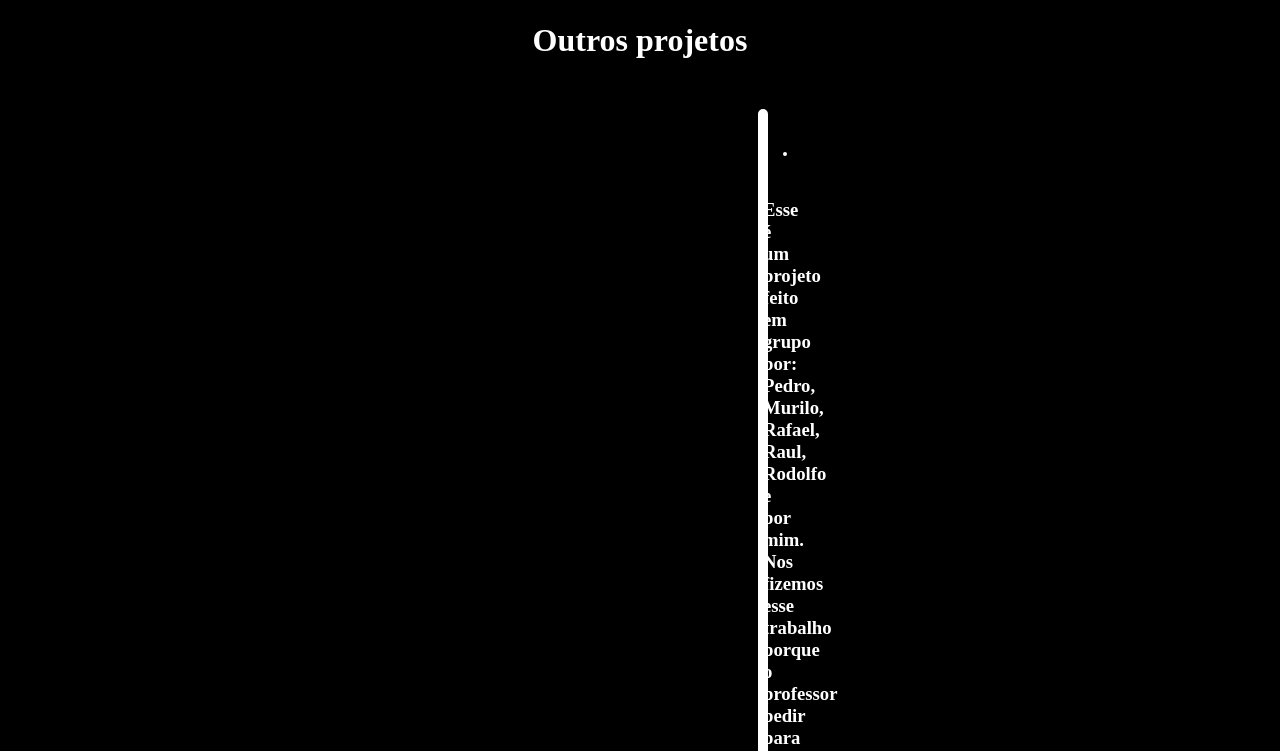
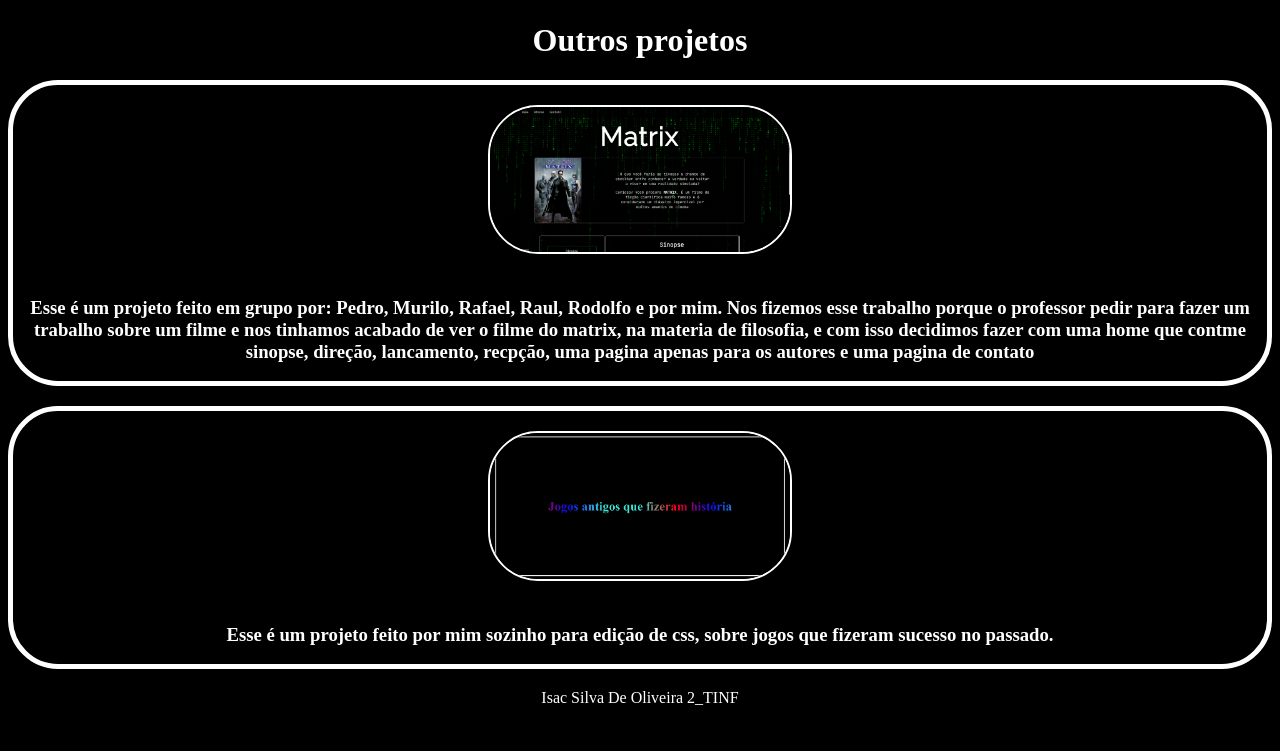
Before and after one commit to Isac471/Trabalho-Gilbas-3, a plain HTML site: page index.html in a window 1280 px wide. Shown: the part 903-1654 px from the top of the page. After the commit the page ends 1618 px from the top, so only its background shows below. Drawn offline with Linux system fonts and the light colour scheme.

Commit message:
Update css.css

```diff
--- a/css.css
+++ b/css.css
@@ -51,13 +51,17 @@ footer{
     text-align: center;
     border-radius: 50px;
     border: 5px solid white;
-    margin: 50px 750px  auto;
+    display: block;
+    margin: auto;
+    margin-bottom: 20px;
 }
 #Atividade-02-07{
     text-align: center;
     border-radius: 50px;
     border: 5px solid white;
-    margin: 50px 750px  auto;
+    display: block;
+    margin: auto;
+    margin-bottom: 20px;
 }
 #Atividade02-07{
     width: 300px;
```
